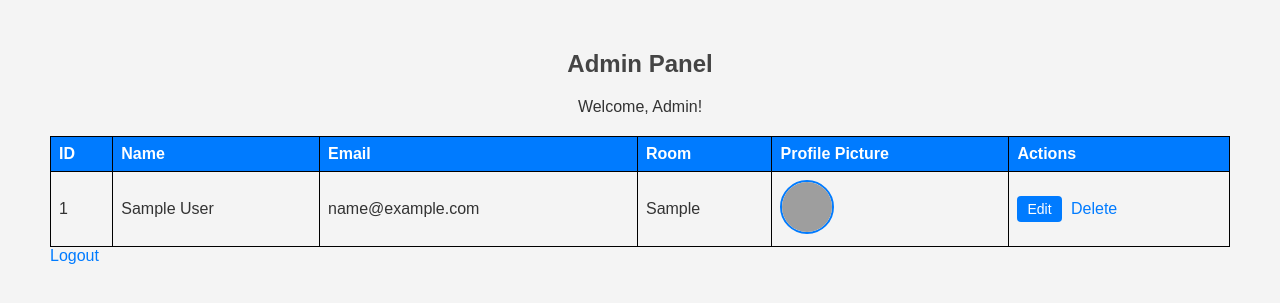
After one commit to nourabuelenin/PHP-Intro, a PHP site: page /admin.php in a window 1280 px wide. The commit adds this page. Shown: the top 303 px of the page. Run offline with PHP 8.4, Linux system fonts and the light colour scheme; the visitor is signed in with stand-in values (Sample User, id 1); tables that the repository leaves empty or names only in its code hold one stand-in row (values such as "Sample post"); grey boxes are pictures that could not be loaded.

Commit message:
admin panel added with edit and delete functionalities

```diff
--- /dev/null
+++ b/Day3&4/admin.php
@@ -0,0 +1,159 @@
+<?php
+session_start();
+require 'database.php'; // Include the database connection
+
+// Redirect to login if not logged in or not admin
+if (!isset($_SESSION['admin'])) {
+    header("Location: index.php?action=login");
+    exit();
+}
+
+// Handle Delete User
+if (isset($_GET['delete_id'])) {
+    $delete_id = $_GET['delete_id'];
+    $query = "DELETE FROM users WHERE id = ?";
+    $stmt = $connection->prepare($query);
+    $stmt->bind_param("i", $delete_id);
+    $stmt->execute();
+
+    if ($stmt->affected_rows > 0) {
+        echo "<p>User deleted successfully!</p>";
+    } else {
+        echo "<p>Failed to delete user.</p>";
+    }
+    $stmt->close();
+}
+
+// Handle Edit User
+if ($_SERVER["REQUEST_METHOD"] == "POST" && isset($_POST['edit_user'])) {
+    $id = $_POST['id'];
+    $name = $_POST['name'];
+    $email = $_POST['email'];
+    $room = $_POST['room'];
+
+    $query = "UPDATE users SET name = ?, email = ?, room = ? WHERE id = ?";
+    $stmt = $connection->prepare($query);
+    $stmt->bind_param("sssi", $name, $email, $room, $id);
+    $stmt->execute();
+
+    if ($stmt->affected_rows > 0) {
+        echo "<p>User updated successfully!</p>";
+    } else {
+        echo "<p>Failed to update user.</p>";
+    }
+    $stmt->close();
+}
+
+// Fetch all users from the database
+$query = "SELECT id, name, email, room, profile_picture FROM users";
+$result = $connection->query($query);
+
+if (!$result) {
+    die("Error fetching users: " . $connection->error);
+}
+?>
+
+<!DOCTYPE html>
+<html lang="en">
+<head>
+    <meta charset="UTF-8">
+    <meta name="viewport" content="width=device-width, initial-scale=1.0">
+    <link rel="stylesheet" href="styles.css">
+    <title>Admin Panel</title>
+    <style>
+        table {
+            width: 100%;
+            border-collapse: collapse;
+        }
+        table, th, td {
+            border: 1px solid black;
+        }
+        th, td {
+            padding: 8px;
+            text-align: left;
+        }
+        .edit-form {
+            display: none;
+            margin-top: 10px;
+        }
+        img {
+            width: 50px;
+            height: 50px;
+            border-radius: 50%; /* Optional: Makes the image circular */
+        }
+    </style>
+</head>
+<body>
+
+<h2>Admin Panel</h2>
+<p>Welcome, Admin!</p>
+
+<table>
+    <thead>
+        <tr>
+            <th>ID</th>
+            <th>Name</th>
+            <th>Email</th>
+            <th>Room</th>
+            <th>Profile Picture</th>
+            <th>Actions</th>
+        </tr>
+    </thead>
+    <tbody>
+        <?php while ($row = $result->fetch_assoc()): ?>
+            <tr>
+                <td><?php echo htmlspecialchars($row['id']); ?></td>
+                <td><?php echo htmlspecialchars($row['name']); ?></td>
+                <td><?php echo htmlspecialchars($row['email']); ?></td>
+                <td><?php echo htmlspecialchars($row['room']); ?></td>
+                <td>
+                    <?php
+                    $profile_picture_path = "uploads/" . $row['profile_picture'];
+                    if (!empty($row['profile_picture']) && file_exists($profile_picture_path)) {
+                        echo '<img src="' . htmlspecialchars($profile_picture_path) . '" alt="Profile Picture">';
+                    } else {
+                        echo '<img src="default-avatar.png" alt="Default Profile Picture">';
+                    }
+                    ?>
+                </td>
+                <td>
+                    <button onclick="toggleEditForm(<?php echo $row['id']; ?>)">Edit</button>
+                    <a href="admin.php?delete_id=<?php echo $row['id']; ?>" onclick="return confirm('Are you sure you want to delete this user?');">Delete</a>
+                </td>
+            </tr>
+            <!-- Edit Form (Hidden by Default) -->
+            <tr id="edit-form-<?php echo $row['id']; ?>" class="edit-form">
+                <td colspan="6">
+                    <form method="post" action="admin.php">
+                        <input type="hidden" name="id" value="<?php echo $row['id']; ?>">
+                        <label>Name:</label>
+                        <input type="text" name="name" value="<?php echo htmlspecialchars($row['name']); ?>" required><br><br>
+                        <label>Email:</label>
+                        <input type="email" name="email" value="<?php echo htmlspecialchars($row['email']); ?>" required><br><br>
+                        <label>Room:</label>
+                        <input type="text" name="room" value="<?php echo htmlspecialchars($row['room']); ?>" required><br><br>
+                        <button type="submit" name="edit_user">Update</button>
+                        <button type="button" onclick="toggleEditForm(<?php echo $row['id']; ?>)">Cancel</button>
+                    </form>
+                </td>
+            </tr>
+        <?php endwhile; ?>
+    </tbody>
+</table>
+
+<a href="logout.php">Logout</a>
+
+<script>
+    // Function to toggle the edit form visibility
+    function toggleEditForm(userId) {
+        const editForm = document.getElementById(`edit-form-${userId}`);
+        if (editForm.style.display === "none" || editForm.style.display === "") {
+            editForm.style.display = "table-row";
+        } else {
+            editForm.style.display = "none";
+        }
+    }
+</script>
+
+</body>
+</html>
--- /dev/null
+++ b/Day3&4/styles.css
@@ -0,0 +1,176 @@
+/* General Styles */
+body {
+    font-family: Arial, sans-serif;
+    background-color: #f4f4f4;
+    margin: 50px;
+    padding: 0;
+    color: #333;
+}
+
+h2 {
+    color: #444;
+    text-align: center;
+    margin-top: 20px;
+}
+
+p {
+    text-align: center;
+}
+
+a {
+    color: #007bff;
+    text-decoration: none;
+}
+
+a:hover {
+    text-decoration: underline;
+}
+
+/* Container for Forms and Tables */
+.container {
+    width: 80%;
+    max-width: 600px;
+    margin: 50px auto;
+    padding: 20px;
+    background-color: #fff;
+    border-radius: 8px;
+    box-shadow: 0 0 10px rgba(0, 0, 0, 0.1);
+}
+
+/* Form Styles */
+form {
+    display: flex;
+    flex-direction: column;
+}
+
+label {
+    margin-bottom: 5px;
+    font-weight: bold;
+}
+
+input[type="text"],
+input[type="email"],
+input[type="password"],
+select {
+    padding: 10px;
+    margin-bottom: 15px;
+    border: 1px solid #ccc;
+    border-radius: 4px;
+    font-size: 16px;
+}
+
+input[type="file"] {
+    margin-bottom: 15px;
+}
+
+button {
+    padding: 10px 15px;
+    background-color: #007bff;
+    color: #fff;
+    border: none;
+    border-radius: 4px;
+    font-size: 16px;
+    cursor: pointer;
+}
+
+button:hover {
+    background-color: #0056b3;
+}
+
+button[type="reset"] {
+    background-color: #6c757d;
+    margin-left: 10px;
+}
+
+button[type="reset"]:hover {
+    background-color: #5a6268;
+}
+
+/* Table Styles */
+table {
+    width: 100%;
+    border-collapse: collapse;
+    margin-top: 20px;
+}
+
+table, th, td {
+    border: 1px solid #ddd;
+}
+
+th, td {
+    padding: 12px;
+    text-align: left;
+}
+
+th {
+    background-color: #007bff;
+    color: #fff;
+}
+
+tr:nth-child(even) {
+    background-color: #f9f9f9;
+}
+
+tr:hover {
+    background-color: #f1f1f1;
+}
+
+/* Profile Picture Styles */
+img {
+    border-radius: 50%;
+    border: 2px solid #007bff;
+}
+
+/* Edit Form Styles */
+.edit-form {
+    display: none;
+    margin-top: 10px;
+    padding: 10px;
+    background-color: #f9f9f9;
+    border: 1px solid #ddd;
+    border-radius: 4px;
+}
+
+.edit-form input {
+    margin-bottom: 10px;
+}
+
+/* Buttons in Table */
+table button {
+    padding: 5px 10px;
+    font-size: 14px;
+    margin-right: 5px;
+}
+
+/* Logout Link */
+.logout-link {
+    display: block;
+    text-align: center;
+    margin-top: 20px;
+    color: #dc3545;
+}
+
+.logout-link:hover {
+    color: #c82333;
+}
+
+/* Responsive Design */
+@media (max-width: 768px) {
+    .container {
+        width: 90%;
+        padding: 15px;
+    }
+
+    table, th, td {
+        font-size: 14px;
+    }
+
+    button {
+        width: 100%;
+        margin-bottom: 10px;
+    }
+
+    button[type="reset"] {
+        margin-left: 0;
+    }
+}
```
Also changed, not shown: Day3&4/index.php (+15 -1 lines), Day3&4/welcome.php (+14 -3 lines), Day3&4/uploads/Screenshot from 2025-01-27 13-01-44.png (added).
